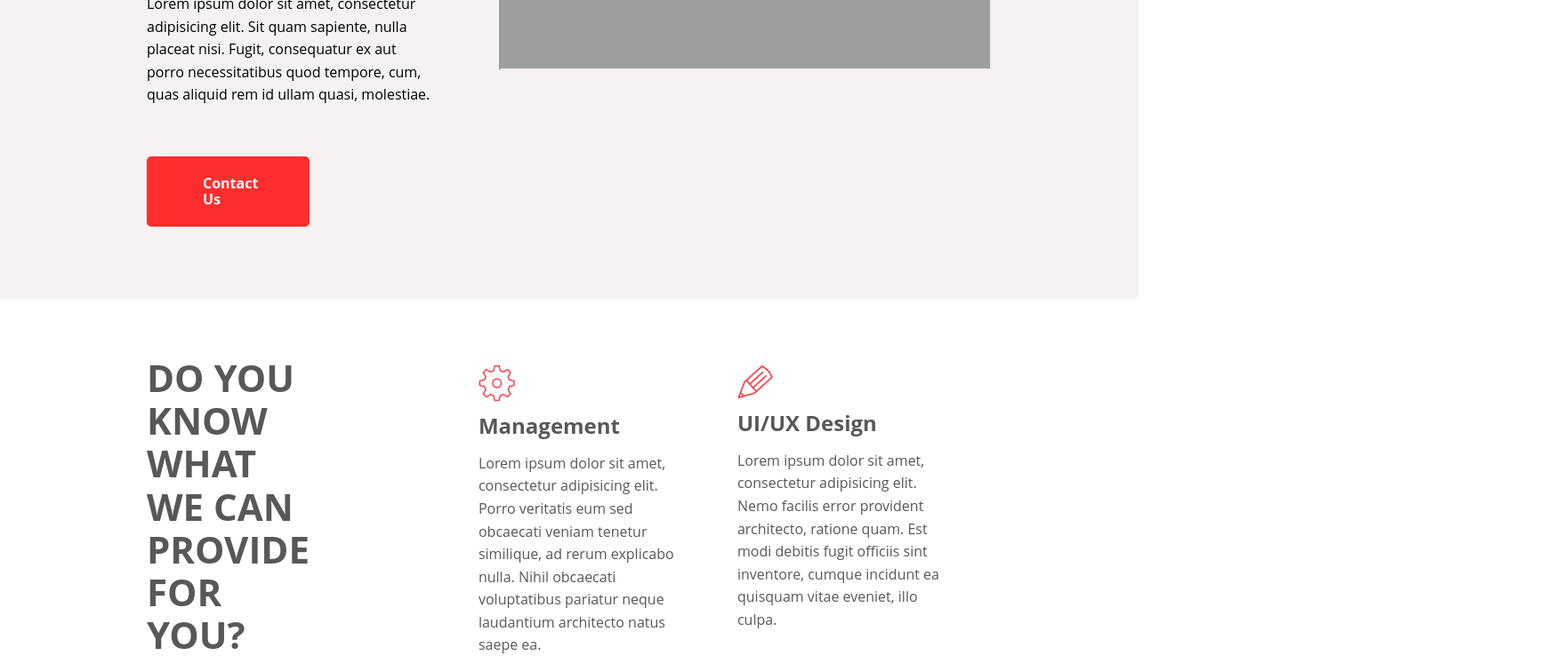
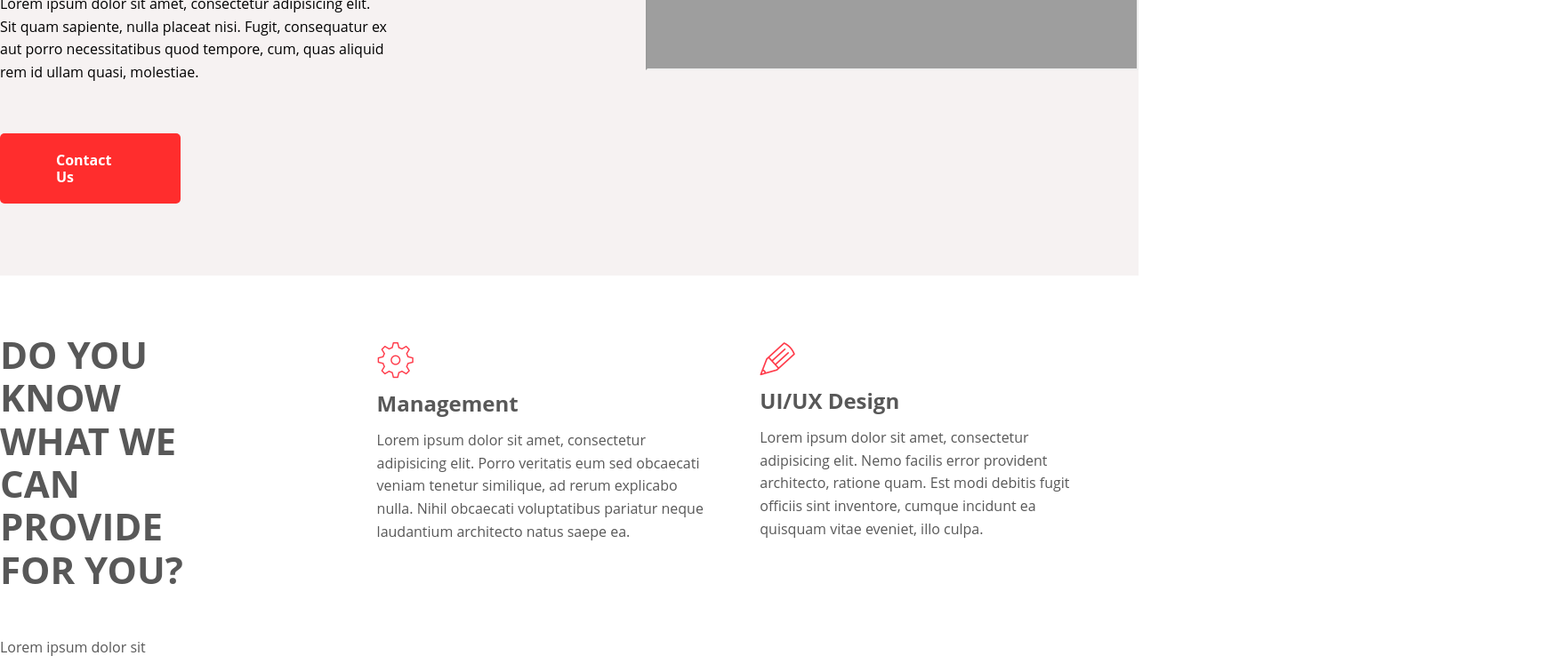
Before and after one commit to Mannavard/Markup__Second, a plain HTML site: page index.html in a window 1280 px wide. Shown: the part 524-1271 px from the top of the page at 89% size, 1755 px wide, since content can reach past the window. Drawn offline with Linux system fonts and the light colour scheme; grey boxes are pictures that could not be loaded.

Commit message:
FINAL with bit of @Media

```diff
--- a/css/style.css
+++ b/css/style.css
@@ -452,3 +452,18 @@ hr {
 .footer__social a {
     margin: 7px;
 }
+
+@media screen and (max-width: 1700px) {
+    .header,
+    .offertext,
+    .team,
+    .subscribe,
+    .feedback,
+    .footer {
+        padding-left: 0px;
+        padding-right: 0px;
+    }
+    .team__mates--describe-photos {
+        overflow: hidden;
+    }
+}
--- a/index.html
+++ b/index.html
@@ -158,7 +158,7 @@
                 <form action="#">
                     <input class="feedback__form--name" name="name" type="text" placeholder="Name">
                     <input class="feedback__form--mail" name="mail" type="mailto:" placeholder="Your mail"><br>
-                    <textarea class="feedback__form--area" name="area" type="text" placeholder="Type your message"></textarea><br>
+                    <textarea class="feedback__form--area" name="area" type="text" placeholder="Type your messag"></textarea><br>
                     <input class="feedback__form--subm" name="send" type="submit" value="SEND MESSAGE">
                 </form>
             </div>
```
